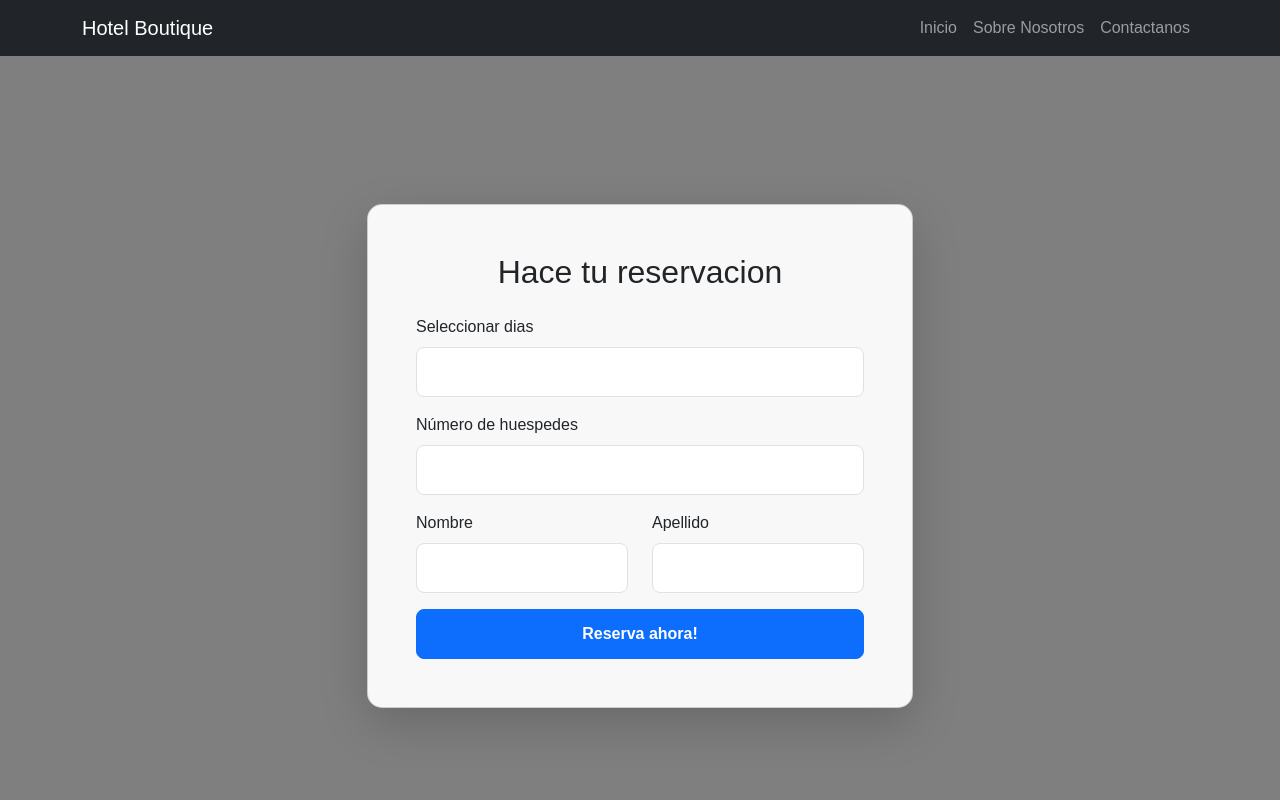
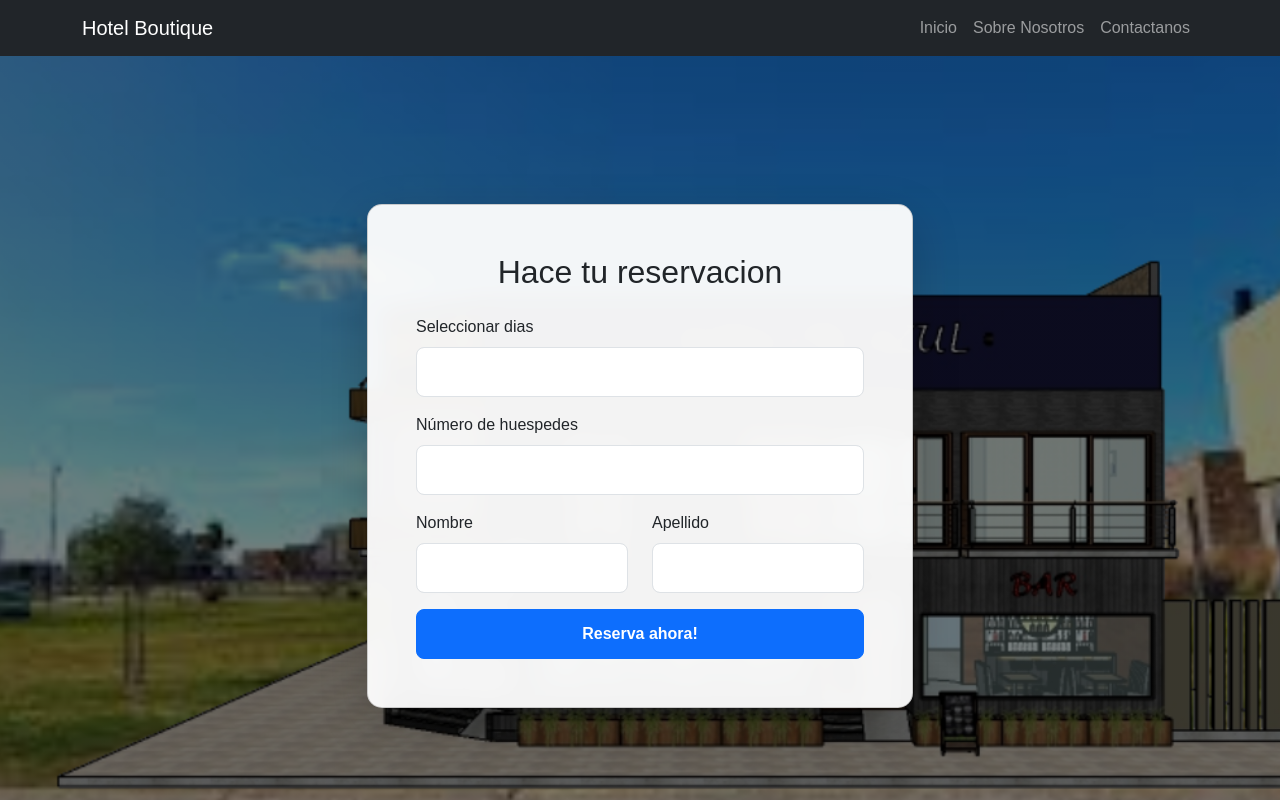
Before and after one commit to noscohueg/page, a plain HTML site: page index.html in a window 1280 px wide. Shown: the top 800 px of the page. Drawn offline with nearby package versions, Linux system fonts and the light colour scheme.

Commit message:
Update estilos.css

```diff
--- a/estilos.css
+++ b/estilos.css
@@ -4,7 +4,7 @@ body {
 }
 
 #home {
-    background: linear-gradient(rgba(0,0,0,0.5), rgba(0,0,0,0.5)), url('sasas.png') no-repeat center center;
+    background: linear-gradient(rgba(0,0,0,0.5), rgba(0,0,0,0.5)), url('1image.png') no-repeat center center;
     background-size: cover;
     color: #333;
 }
```
